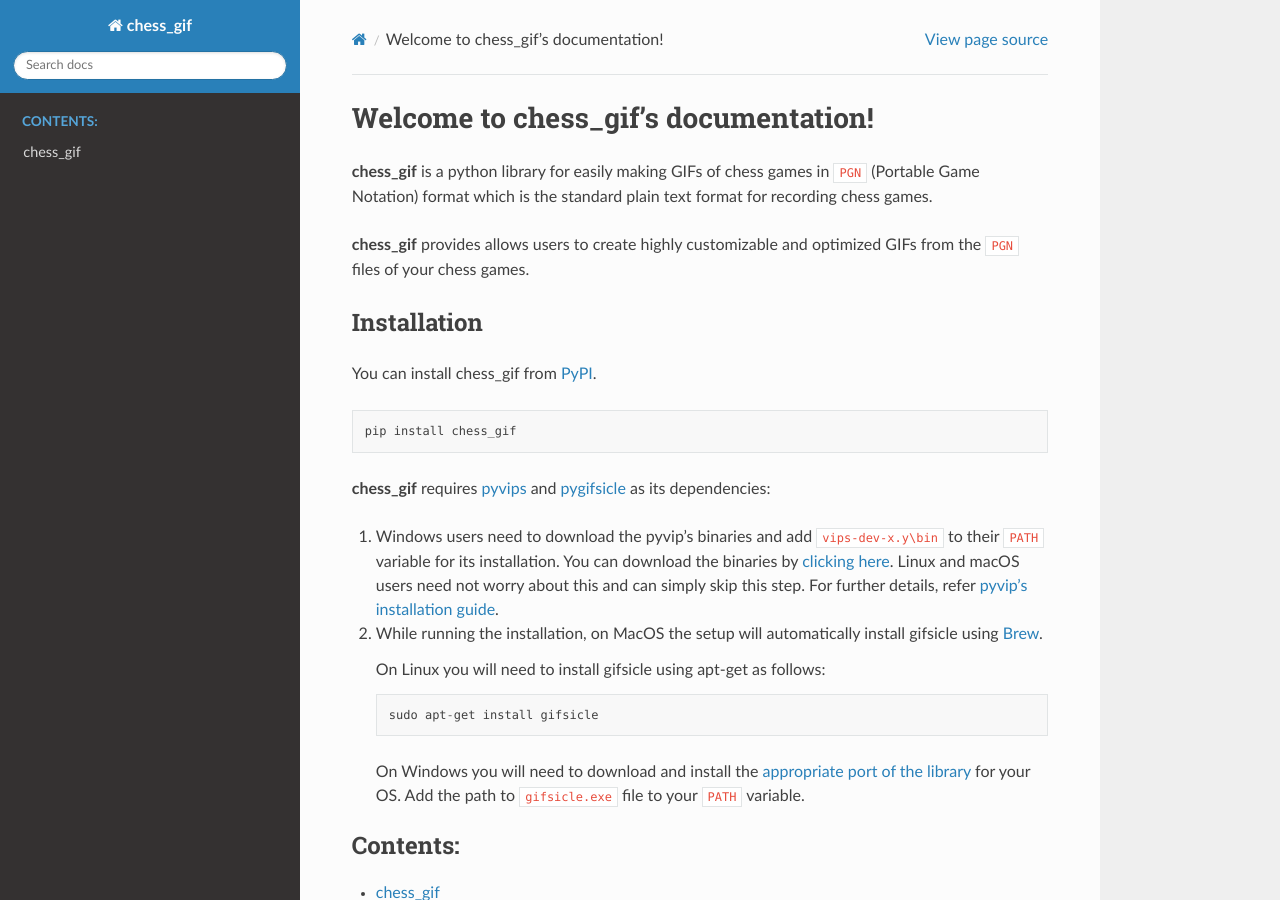
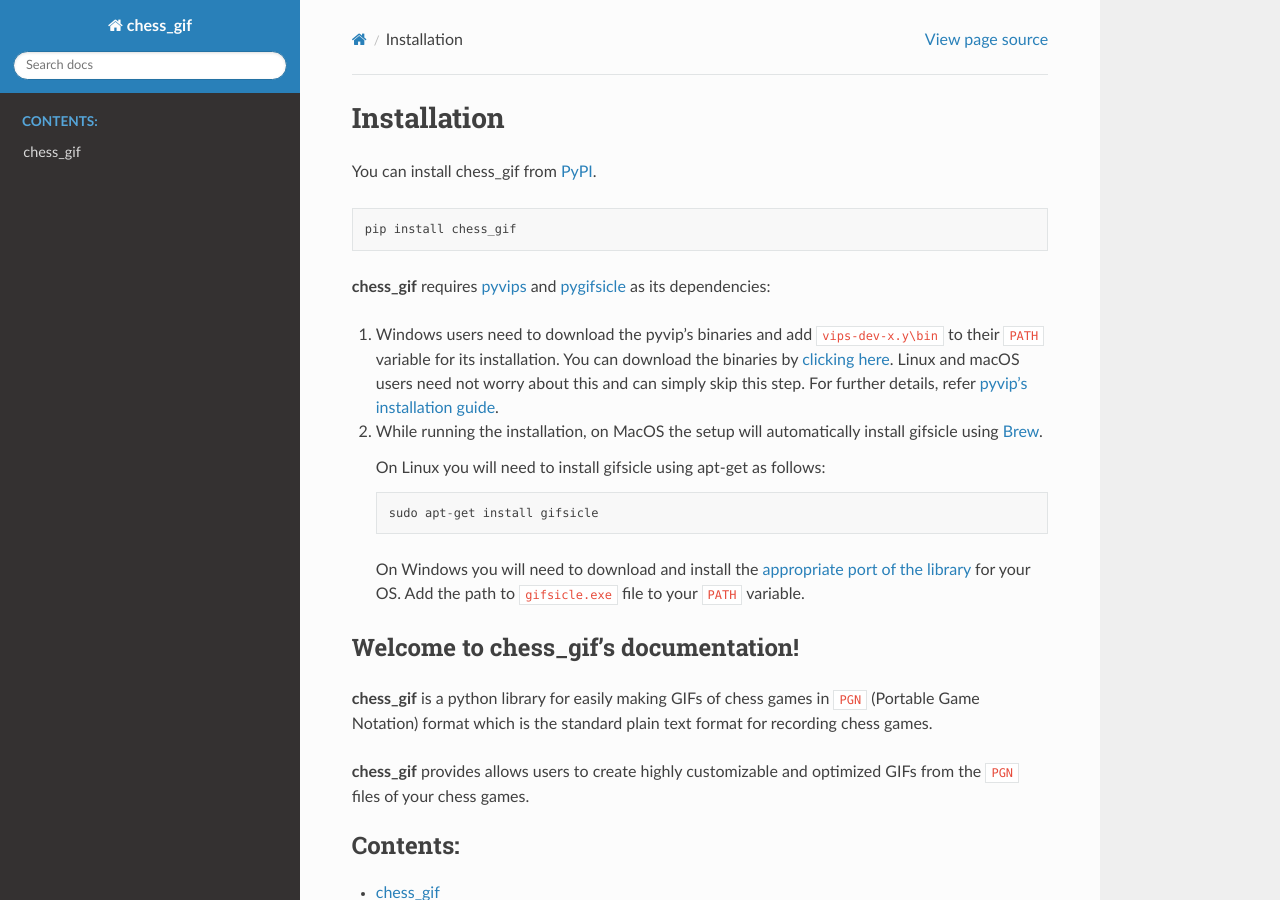
Before and after one commit to fork52/chess_gif, a Sphinx documentation site: the page built from docs/index.rst, in a window 1280 px wide and 900 px high. Built offline with Sphinx 7.4.7 and the Read the Docs theme 2.0.0, drawn with Linux system fonts in a browser that asks for light colours.

```diff
--- a/docs/index.rst
+++ b/docs/index.rst
@@ -2,6 +2,8 @@
    sphinx-quickstart on Sun Aug 16 15:47:56 2020.
    You can adapt this file completely to your liking, but it should at least
    contain the root `toctree` directive.
+
+.. include:: ./Installation.rst
 
 Welcome to chess_gif's documentation!
 =====================================
```
Also changed, not shown: other parts of docs/index.rst (+0 -1 lines), .readthedocs.yml.
